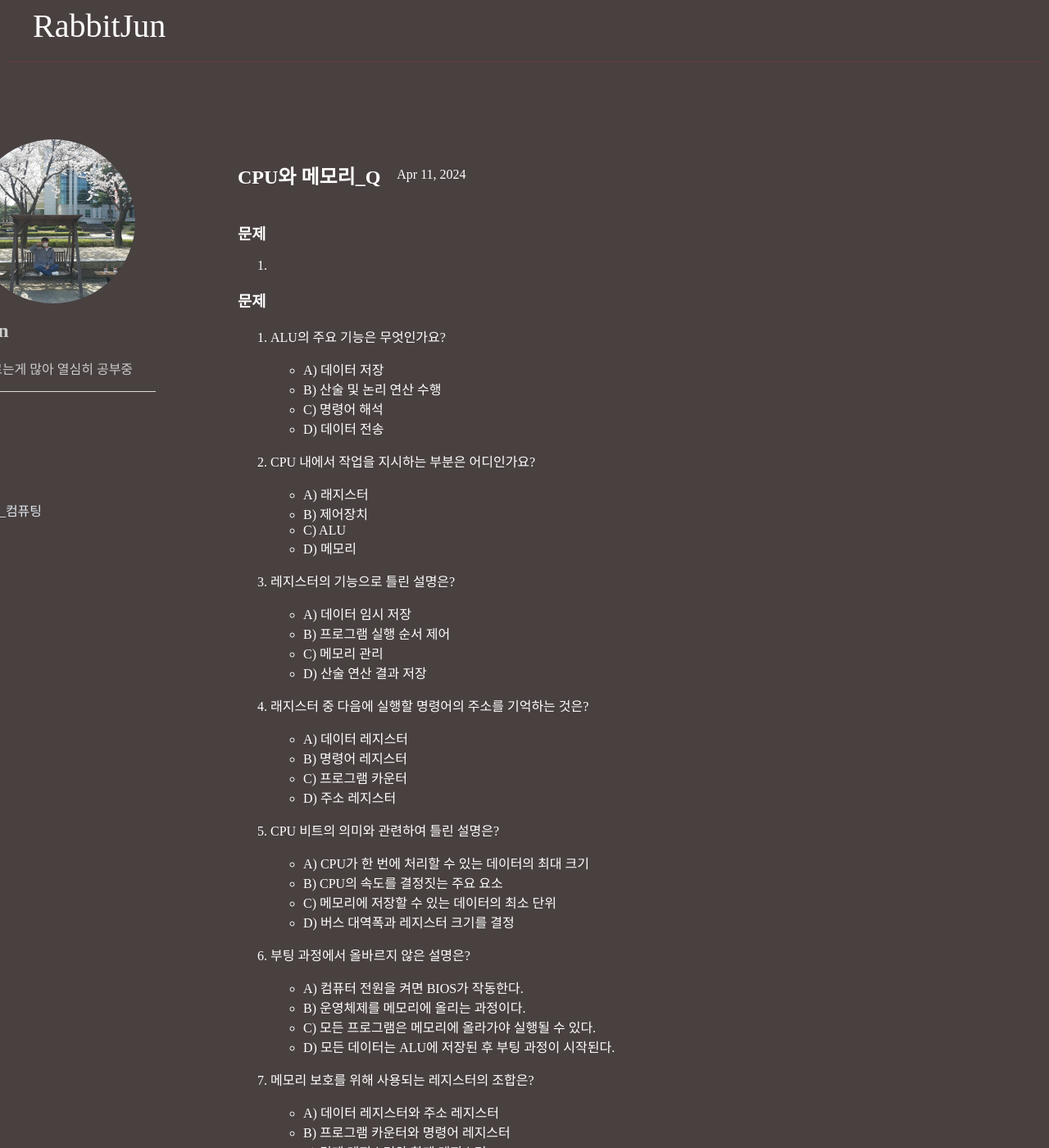
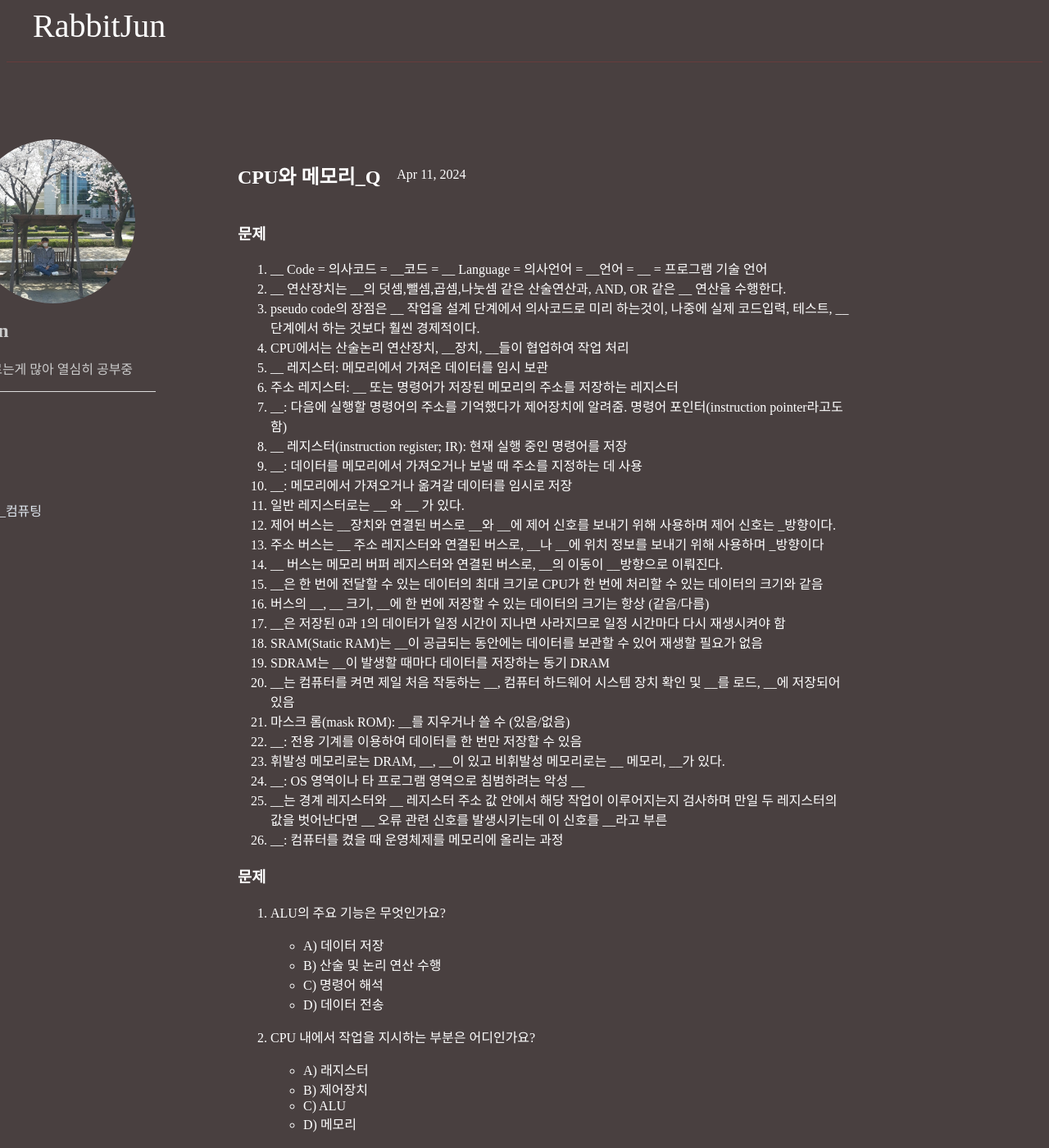
Before and after one commit to Rabbit-Jun/Rabbit-Jun.github.io, a Jekyll site: the page built from _posts/OS_Q/2024-04-11-OS5.md, in a window 1280 px wide and 1400 px high. Shown: the whole window at 82% size. Built offline with Jekyll 4.4.1, drawn with Linux system fonts in a browser that asks for light colours; some of the changed text lies outside the part shown.

Commit message:
os quize

```diff
--- a/_posts/OS_Q/2024-04-11-OS5.md
+++ b/_posts/OS_Q/2024-04-11-OS5.md
@@ -6,7 +6,32 @@ categories: OS
 ---
 ### 문제
 
-1.
+1.  __ Code = 의사코드 = __코드 = __ Language = 의사언어 = __언어 = __ = 프로그램 기술 언어
+2. __ 연산장치는 __의 덧셈,뺄셈,곱셈,나눗셈 같은 산술연산과, AND, OR 같은 __ 연산을 수행한다.
+3. pseudo code의 장점은 __ 작업을 설계 단계에서 의사코드로 미리 하는것이, 나중에 실제 코드입력, 테스트, __ 단계에서 하는 것보다 훨씬 경제적이다.
+4. CPU에서는 산술논리 연산장치, __장치, __들이 협업하여 작업 처리
+5. __ 레지스터: 메모리에서 가져온 데이터를 임시 보관
+6. 주소 레지스터: __ 또는 명령어가 저장된 메모리의 주소를 저장하는 레지스터
+7. __: 다음에 실행할 명령어의 주소를 기억했다가 제어장치에 알려줌. 명령어 포인터(instruction pointer라고도 함)
+8. __ 레지스터(instruction register; IR): 현재 실행 중인 명령어를 저장
+9. __: 데이터를 메모리에서 가져오거나 보낼 때 주소를 지정하는 데 사용
+10. __: 메모리에서 가져오거나 옮겨갈 데이터를 임시로 저장
+11. 일반 레지스터로는 __  와 __ 가 있다.
+12. 제어 버스는 __장치와 연결된 버스로 __와 __에 제어 신호를 보내기 위해 사용하며 제어 신호는 _방향이다.
+13. 주소 버스는 __ 주소 레지스터와 연결된 버스로, __나 __에 위치 정보를 보내기 위해 사용하며 _방향이다
+14. __ 버스는 메모리 버퍼 레지스터와 연결된 버스로, __의 이동이 __방향으로 이뤄진다.
+15. __은 한 번에 전달할 수 있는 데이터의 최대 크기로 CPU가 한 번에 처리할 수 있는 데이터의 크기와 같음
+16. 버스의 __, __ 크기, __에 한 번에 저장할 수 있는 데이터의 크기는 항상 (같음/다름)
+17. __은 저장된 0과 1의 데이터가 일정 시간이 지나면 사라지므로 일정 시간마다 다시 재생시켜야 함
+18. SRAM(Static RAM)는 __이 공급되는 동안에는 데이터를 보관할 수 있어 재생할 필요가 없음
+19. SDRAM는 __이 발생할 때마다 데이터를 저장하는 동기 DRAM
+20. __는 컴퓨터를 켜면 제일 처음 작동하는 __, 컴퓨터 하드웨어 시스템 장치 확인 및 __를 로드, __에 저장되어 있음
+21. 마스크 롬(mask ROM): __를 지우거나 쓸 수 (있음/없음)
+22. __: 전용 기계를 이용하여 데이터를 한 번만 저장할 수 있음
+23. 휘발성 메모리로는 DRAM, __, __이 있고 비휘발성 메모리로는 __ 메모리, __가 있다.
+24. __: OS 영역이나 타 프로그램 영역으로 침범하려는 악성 __
+25. __는 경계 레지스터와 __ 레지스터 주소 값 안에서 해당 작업이 이루어지는지 검사하며 만일 두 레지스터의 값을 벗어난다면 __ 오류 관련 신호를 발생시키는데 이 신호를 __라고 부른
+26. __: 컴퓨터를 켰을 때 운영체제를 메모리에 올리는 과정
 
 
 ### 문제
@@ -73,7 +98,33 @@ categories: OS
 
 ### 답변
 
-1.
+1. Pseudo, 유사, pseudo, 유사, PDL
+2. 산술논리, 데이터, 논리
+3. 오류 수정, 디버그
+4. 제어장치, 레지스터
+5. 데이터
+6. 데이터
+7. 프로그램 카운터
+8. 명령어
+9. 메모리 주소 레지스터(memory address register; MAR)
+10. 메모리 버퍼 레지스터(memory buffer register; MBR)
+11. 데이터 레지스터(data register; DR), 주소 레지스터(address register; AR)
+12. 제어, 메모리, 주변장치, 양
+13. 메모리, 메모리, 주변장치, 단
+14. 데이터, 데이터, 양
+15. 버스의 대역폭(bandwidth)
+16. 대역폭, 레지스터, 메모리, 같음
+17. DRAM(Dynamic RAM)
+18. 전력
+19. 클로틱(펄스)
+20. BIOS, firmware, os, rom
+21. 데이터, 없음
+22. PROM(Programmable ROM)
+23. SRAM, SDRAM, 플래시, SSD
+24. 바이러스, S/W
+25. CPU, 한계, 메모리, 인터럽트
+26. 부팅
+
 
 
 ### 정답
```
Also changed, not shown: _posts/OS/2024-04-07-OS5.md (+1 -1 lines), _posts/OS_Q/2024-04-11-OS4.md (+37 -5 lines).
